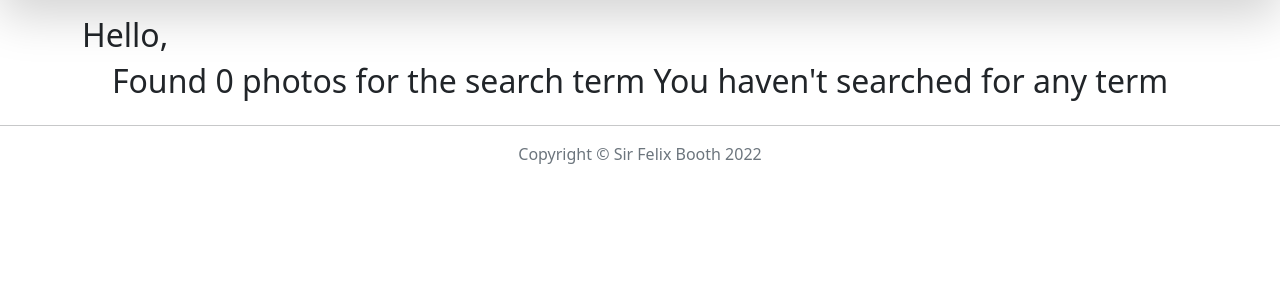
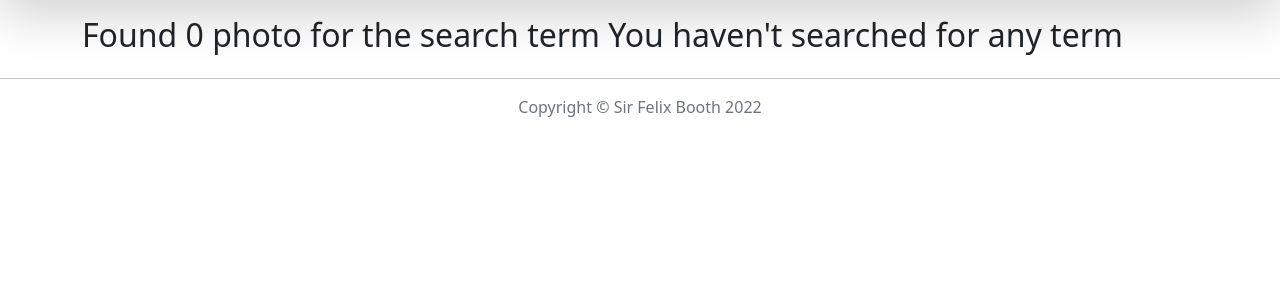
Before and after one commit to SayiaFelix/SirFelix-gallery, a Django app: page /search/ in a window 1280 px wide. Shown: the part 68-368 px from the top of the page. Run offline with Django 3.2, Linux system fonts and the light colour scheme; some libraries are stand-ins or nearby versions.

Commit message:
displaying images on search

```diff
--- a/myBooth/models.py
+++ b/myBooth/models.py
@@ -88,7 +88,7 @@ class Image(models.Model):
 
 
     @classmethod
-    def search_by_title(cls,search_term):
+    def search_by_name(cls,search_term):
         Images = cls.objects.filter(image_name__icontains = search_term)
         return Images
 
--- a/myBooth/templates/all-images/search-images.html
+++ b/myBooth/templates/all-images/search-images.html
@@ -9,43 +9,37 @@
         alert("Copied the text: " + copyText.value);
     }
 </script>
-<section id="search">
 <div class="container">
-        <h2> Hello,</h2>
     <div class="row">
         {% if Images %}
-            <h2 class="text-center">
-                Found {{ Images|length }} of searched term {{message}}
-            </h2>
+        <h2>Found {{ Images|length }} of searched term {{message}}</h2>
         {% else %}
-            <h2 class="text-center">Found 0 photos for the search term {{message}}</h2>
+        <h2> Found 0 photo for the search term {{message}}</h2>
         {% endif %}
+
     </div>
 
     <div class="row">
+
+    {% if Images %}
         {% for image in Images %}
-               <hr>
-               <br><br>
-                 <div class="col-md-3 single_portfolio_text">
+        <div class="col-sm-6 col-md-3">
+            <h1>{{image.image_name}}</h1>
                 <img src="{{image.image.url}}" alt="" class="img-responsive" />
-
-                     <div class="portfolio_images_overlay text-center">
-                         <h3 class="text-white">{{image.image_name}}</h3>
+                <p class="text-white">{{image.image_descriptions}}</p>
             <h5 class="text-white">Location: {{image.location}}</h5>
 
-                         <p class="text-white">{{image.image_descriptions}}</p>
-
                 {% comment %} <input type="text" id="imagelink" class="form-control input-sm" value="https://my-memoirs.herokuapp.com{{photo.photo.url}}"
-                             class="hidden">  {% endcomment %}
+                                class="hidden">   {% endcomment %}
                         <br>
             <div class="top">
                 <button type="" class="btn btn-secondary btn-sm"> <a class="fancybox btn btn-custom" rel="gallery" href="{{image.image.url}}">Zoom Image</a> </button>
                 <button class="btn btn-primary btn-lg" onclick="CopyFunction()">Copy Link</button>
                 </div>
         </div>
+        {% endfor %}
+    {% endif %}
+    </div>
 </div>
 
-                 {% endfor %}
-             </div>
-</section>
 {% endblock %}
--- a/myBooth/templates/navbar.html
+++ b/myBooth/templates/navbar.html
@@ -27,7 +27,7 @@
               <form action="{% url 'search_results' %}" class="navbar-form" role="search">
                 {% csrf_token %}
                   <div class="input-group">
-                      <input type="text" class="form-control" placeholder="Search Photo" name="search">
+                      <input type="text" class="form-control" placeholder="Search Photo" name="image">
                       <div class="input-group-btn">
                           <button class="btn btn-outline-primary" type="submit">Search
                               <i class="glyphicon glyphicon-search"></i>
--- a/myBooth/views.py
+++ b/myBooth/views.py
@@ -12,18 +12,32 @@ def my_gallery(request):
     # Images= Image.objects.all()
     return render(request, 'all-images/gallery.html', {"date": date, "Images": Images,"locations":locations})
 
+# def search_results(request):
+#     if 'search' in request.GET and request.GET["search"]:
+#         category = request.GET.get("search")
+#         searched_photos = Image.search_photo_by_category(category)
+#         locations = Location.objects.all()
+#         message = f"{category}"
+
+#         return render(request, 'all-images/search-images.html', {"message":message, "Images":searched_photos, "locations":locations})
+
+#     else:
+#         message = "You haven't searched for any term"
+#         return render(request, 'all-images/search-images.html', {"message":message})
+
 def search_results(request):
-    if 'search' in request.GET and request.GET["search"]:
-        category = request.GET.get("search")
-        searched_photos = Image.search_photo_by_category(category)
-        locations = Location.objects.all()
-        message = f"{category}"
 
-        return render(request, 'all-images/search-images.html', {"message":message, "Images":searched_photos, "locations":locations})
+    if 'image' in request.GET and request.GET["image"]:
+        search_term = request.GET.get("image")
+        searched_images = Image.search_by_name(search_term)
+        message = f"{search_term}"
+
+        return render(request, 'all-images/search-images.html',{"message":message,"Images": searched_images})
 
     else:
         message = "You haven't searched for any term"
-        return render(request, 'all-images/search-images.html', {"message":message})
+        return render(request, 'all-images/search-images.html',{"message":message})
+
 
 def get_category(request, category):
     category_results = category.objects.all()
```
Lines whose indentation alone changed are shown as unchanged.
